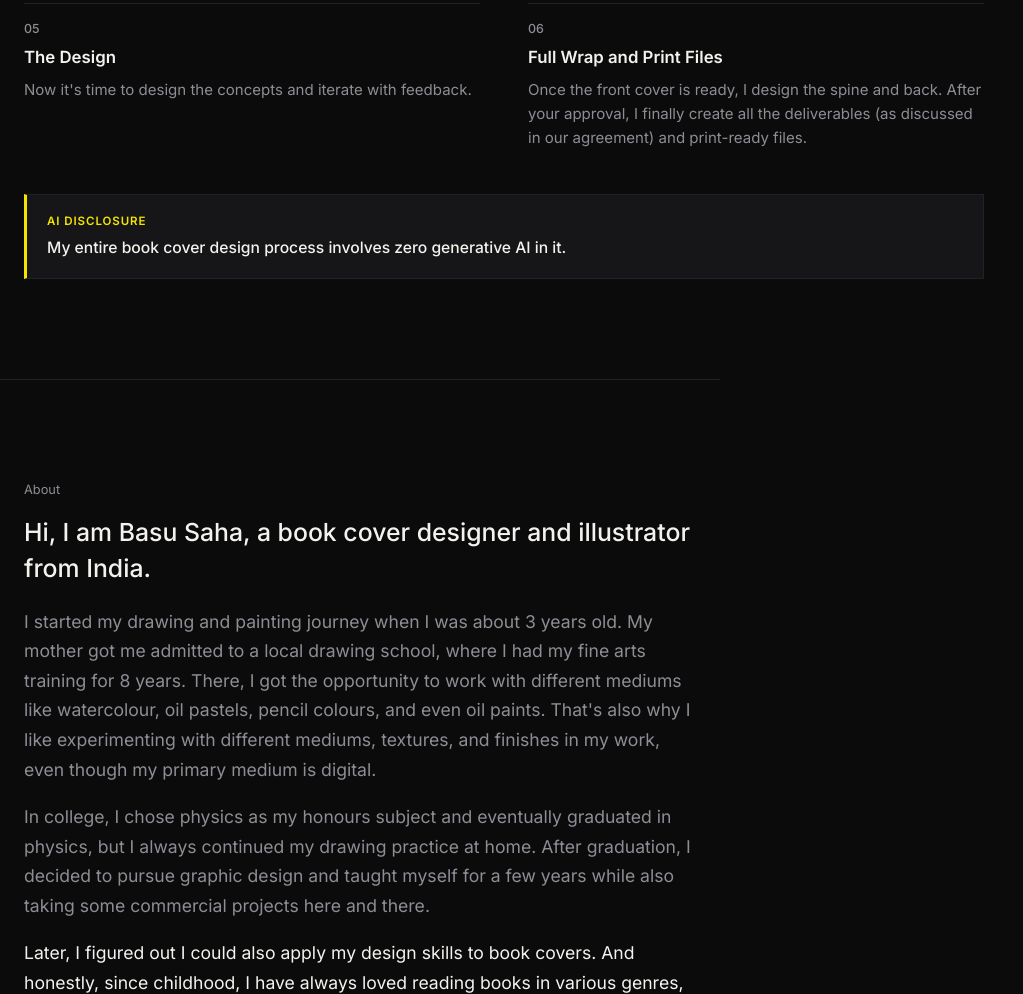
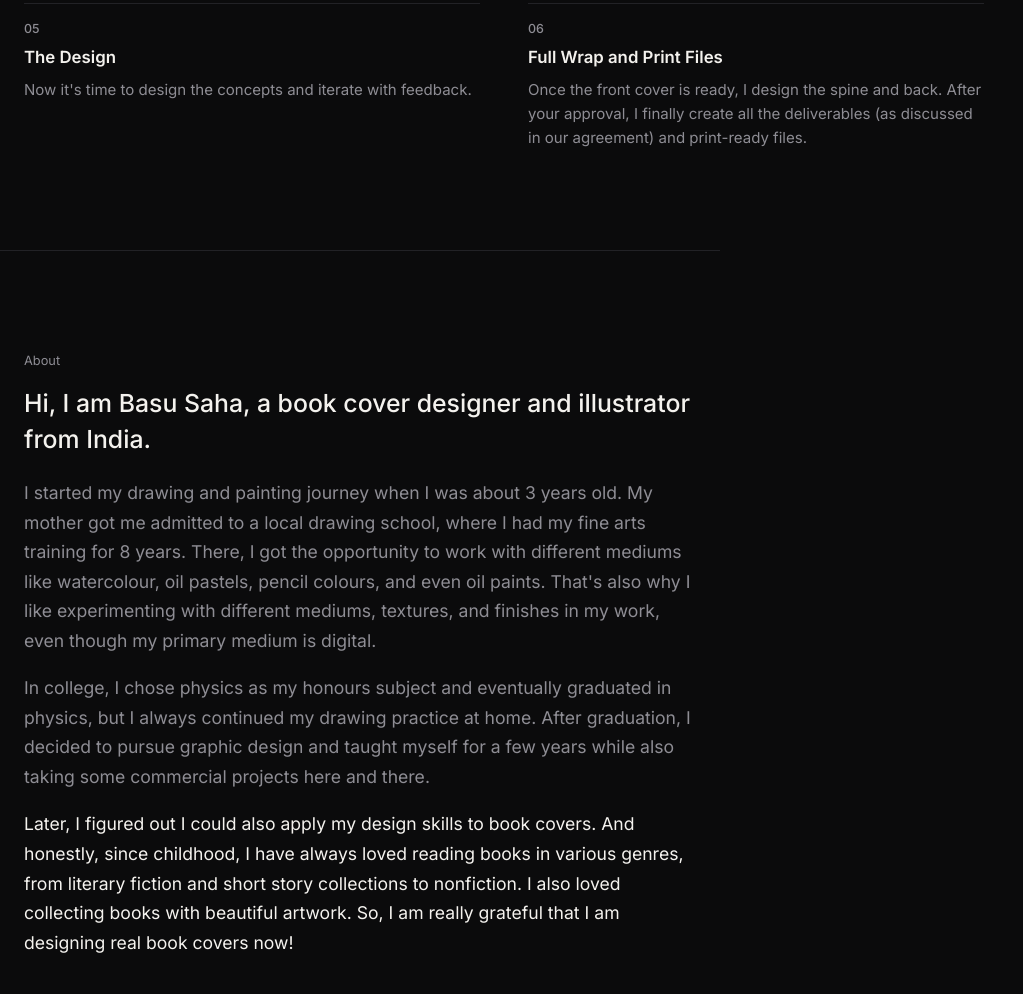
Before and after one commit to basudebsaha564/portfolio, a plain HTML site: page index.html in a window 1280 px wide. Shown: the part 1589-2583 px from the top of the page, without its empty margins (0-1023 px from the left). Drawn offline with Linux system fonts and the light colour scheme.

Commit message:
Update index.html

```diff
--- a/index.html
+++ b/index.html
@@ -319,34 +319,6 @@ nav a:hover {
   font-size: 0.94rem;
   line-height: 1.6;
   color: var(--ink-dim);
-  margin: 0;
-}
-
-.ai-disclosure {
-  max-width: 960px;
-  margin-top: 44px;
-  padding: 18px 20px;
-  background: var(--bg-raised);
-  border: 1px solid var(--line);
-  border-left: 3px solid var(--accent);
-  display: flex;
-  flex-direction: column;
-  gap: 6px;
-}
-
-.ai-disclosure-label {
-  font-size: 0.72rem;
-  font-weight: 600;
-  letter-spacing: 0.08em;
-  text-transform: uppercase;
-  color: var(--accent);
-}
-
-.ai-disclosure-text {
-  font-size: 0.98rem;
-  font-weight: 500;
-  line-height: 1.5;
-  color: var(--ink);
   margin: 0;
 }
 
@@ -840,13 +812,6 @@ footer {
       </div>
 
     </div>
-
-    <aside class="ai-disclosure" aria-label="AI Disclosure">
-      <span class="ai-disclosure-label">AI Disclosure</span>
-      <p class="ai-disclosure-text">
-        My entire book cover design process involves zero generative AI in it.
-      </p>
-    </aside>
   </section>
 
   <section id="about">
```
